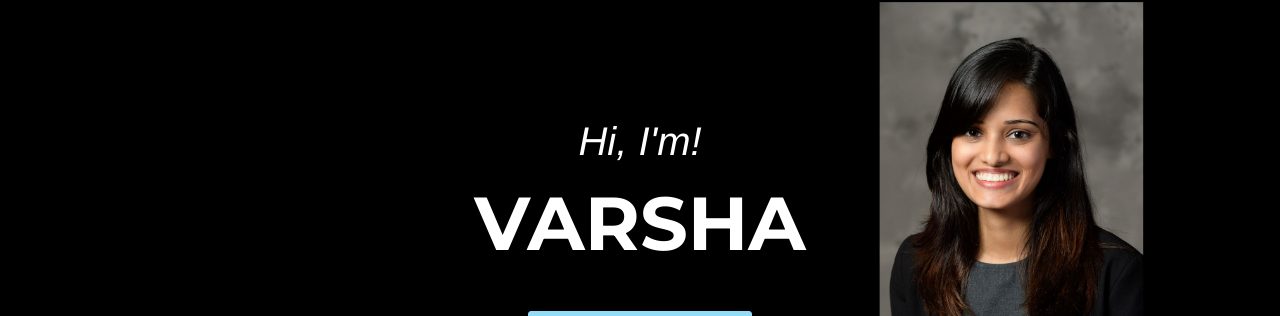
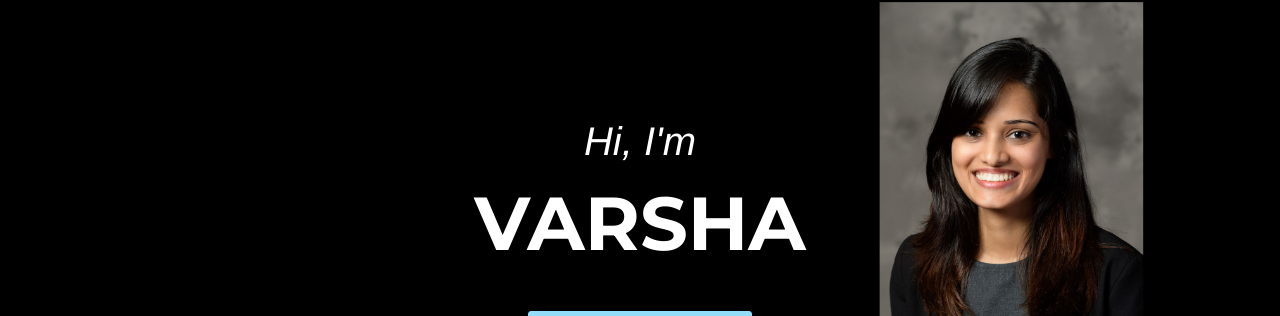
Before and after one commit to VarshaPrabhakar07/VarshaPrabhakar07.github.io, a Jekyll site: the page built from index.html, in a window 1280 px wide and 900 px high. Shown: the part 179-495 px from the top of the window. Built offline with Jekyll 4.4.1, drawn with Linux system fonts in a browser that asks for light colours; some web fonts are replaced.

Commit message:
Update header.html

```diff
--- a/_includes/header.html
+++ b/_includes/header.html
@@ -44,7 +44,7 @@
     <header>
         <div class="container">
             <div class="intro-text">
-                <div class="intro-lead-in">Hi, I'm!</div>
+                <div class="intro-lead-in">Hi, I'm</div>
                 <div class="intro-heading">Varsha</div>
                 <a href="#services" class="page-scroll btn btn-xl">Tell Me More</a>
             </div>
```
